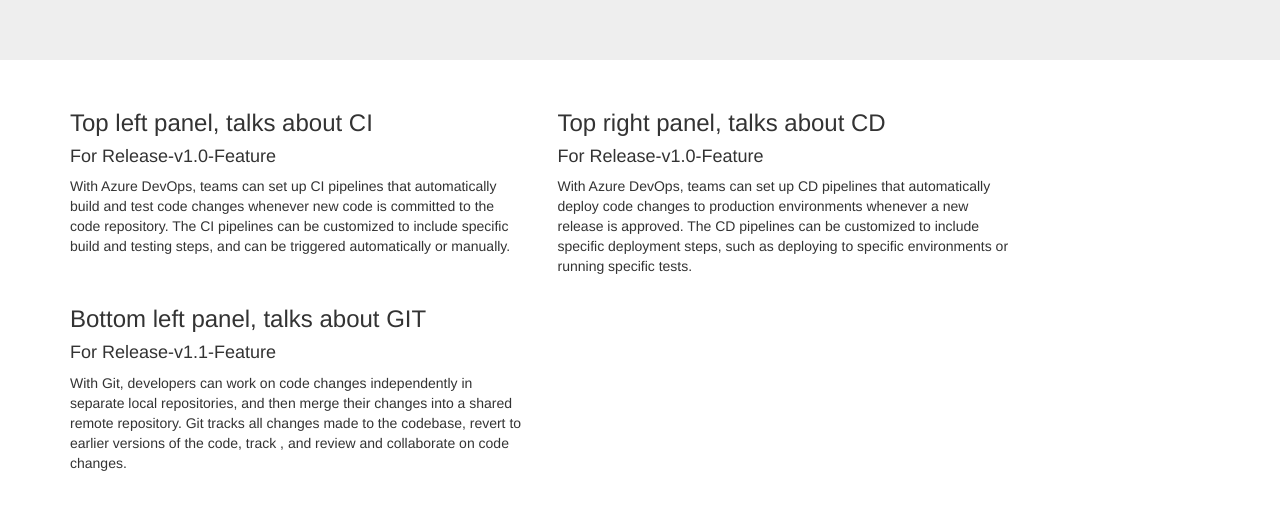
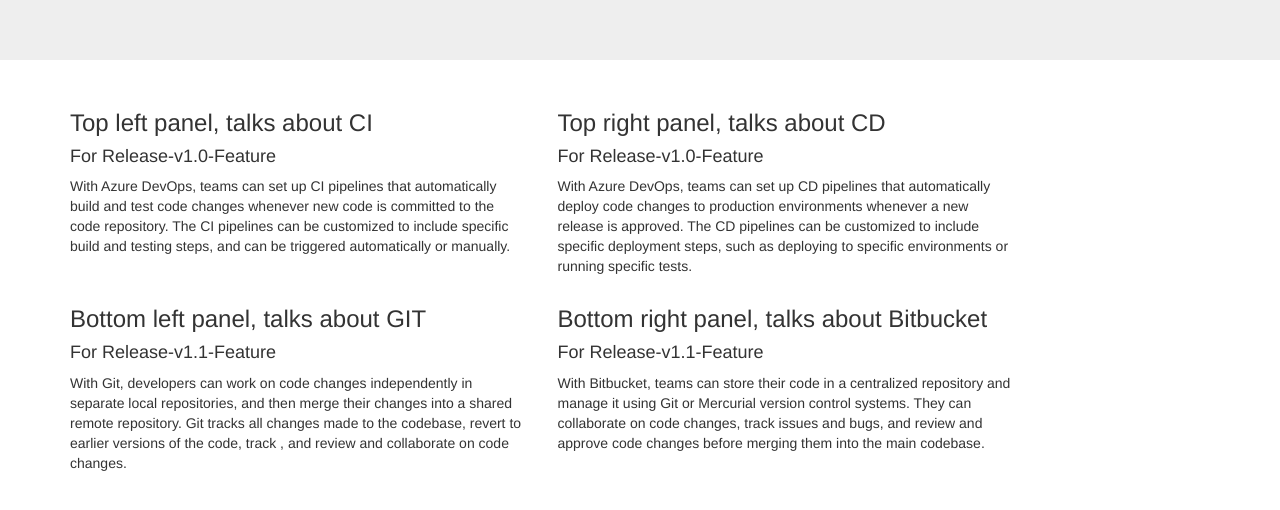
Before and after one commit to saasproject86/AzureDevOpsCourse, a plain HTML site: page src/index.html in a window 1280 px wide. Shown: the part 180-690 px from the top of the page. Drawn offline with nearby package versions, Linux system fonts and the light colour scheme.

Commit message:
Add right panel

```diff
--- a/src/index.html
+++ b/src/index.html
@@ -34,6 +34,11 @@
       <h4>For Release-v1.1-Feature</h4>
       <p>With Git, developers can work on code changes independently in separate local repositories, and then merge their changes into a shared remote repository. Git tracks all changes made to the codebase, revert to earlier versions of the code, track , and review and collaborate on code changes.</p>
     </div>
+    <div class="col-sm-5">
+      <h3>Bottom right panel, talks about Bitbucket</h3>
+      <h4>For Release-v1.1-Feature</h4>
+      <p>With Bitbucket, teams can store their code in a centralized repository and manage it using Git or Mercurial version control systems. They can collaborate on code changes, track issues and bugs, and review and approve code changes before merging them into the main codebase.</p>
+    </div>
   </div>
 
 </div>
```
